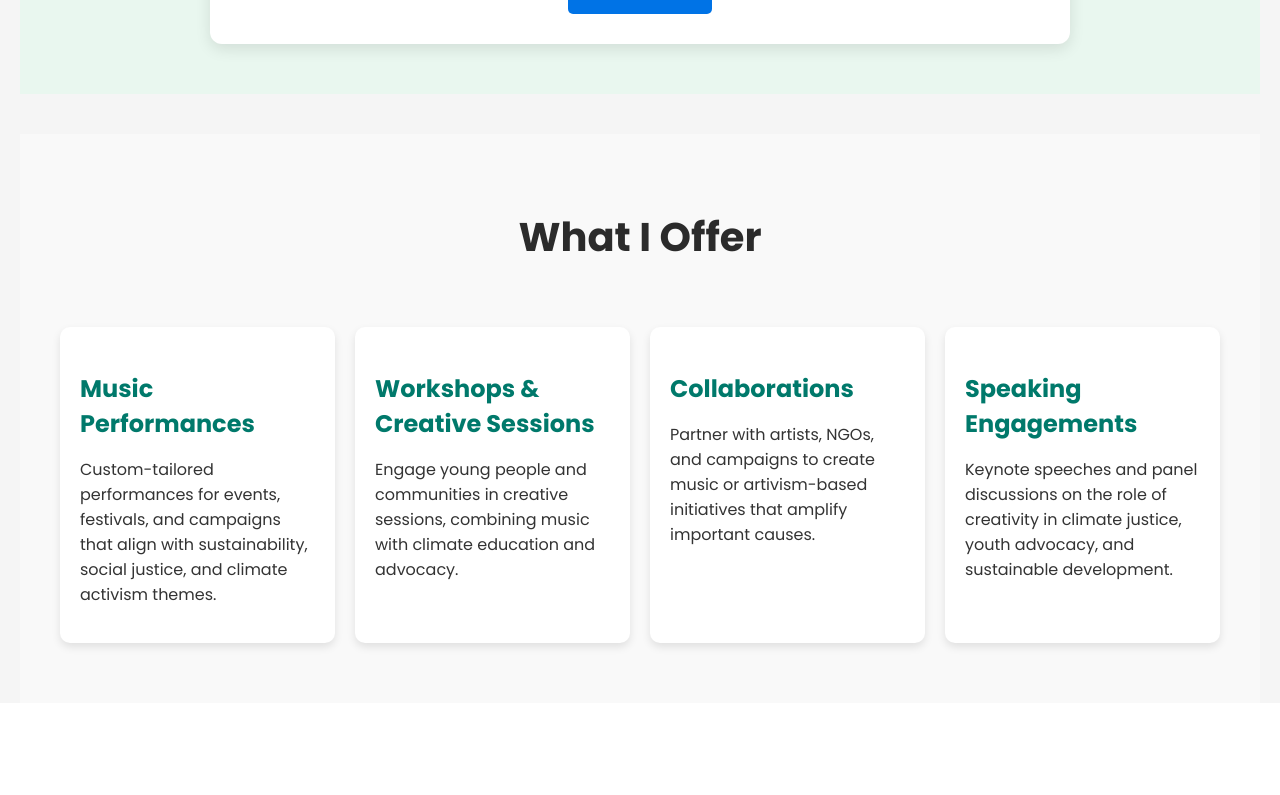
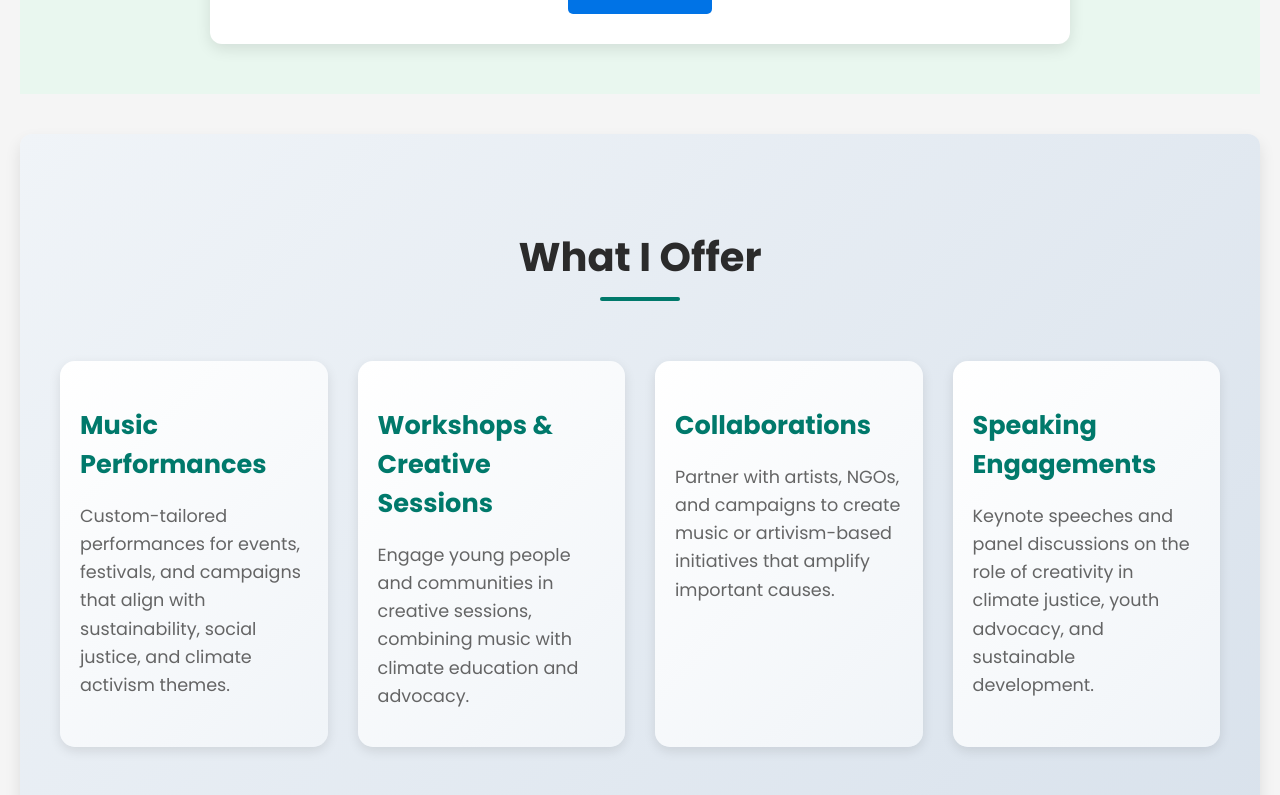
Before and after one commit to O-tero/portfolio, a React (Create React App) app: page / in a window 1280 px wide. Shown: the part 7725-8520 px from the top of the page. Built offline with nearby package versions, Linux system fonts and the light colour scheme.

Commit message:
Enhance styling and layout of Offerings component; update padding, background, and card styles for improved visual appeal and responsiveness

```diff
--- a/src/styles/Offerings.module.css
+++ b/src/styles/Offerings.module.css
@@ -1,11 +1,13 @@
 /* Container for the entire offerings section */
 .container {
-  padding: 40px 20px;
+  padding: 60px 20px;
   text-align: center;
-  background-color: #f9f9f9;
+  background: linear-gradient(135deg, #f0f4f8, #d9e2ec);
   max-width: 1200px;
   margin: 0 auto;
   font-family: 'Poppins', sans-serif;
+  border-radius: 12px;
+  box-shadow: 0 8px 16px rgba(0, 0, 0, 0.1);
 }
 
 /* Section title */
@@ -14,22 +16,33 @@
   font-family: 'Poppins', sans-serif; /* Stylish font for the heading */
   color: #2b2b2b;
   margin-bottom: 40px;
+  position: relative;
+}
+
+.heading::after {
+  content: '';
+  width: 80px;
+  height: 4px;
+  background-color: #00796b;
+  display: block;
+  margin: 10px auto 0;
+  border-radius: 2px;
 }
 
 /* Grid container for the offering cards */
 .grid {
   display: grid;
-  gap: 20px;
+  gap: 30px;
   grid-template-columns: repeat(auto-fit, minmax(250px, 1fr));
   padding: 20px;
 }
 
 /* Card styles */
 .card {
-  background-color: white;
+  background: linear-gradient(135deg, #ffffff, #f0f4f8);
   padding: 20px;
-  border-radius: 10px;
-  box-shadow: 0 4px 8px rgba(0, 0, 0, 0.1);
+  border-radius: 15px;
+  box-shadow: 0 4px 12px rgba(0, 0, 0, 0.1);
   transition: transform 0.3s ease, box-shadow 0.3s ease;
   position: relative;
   overflow: hidden;
@@ -37,36 +50,25 @@
 }
 
 .card:hover {
-  transform: translateY(-5px);
-  box-shadow: 0 6px 12px rgba(0, 0, 0, 0.15);
+  transform: translateY(-10px);
+  box-shadow: 0 8px 24px rgba(0, 0, 0, 0.15);
 }
 
 /* Card title */
-.card h3 {
-  font-size: 1.5rem;
+.cardTitle {
+  font-size: 1.6rem;
   font-family: 'Poppins', sans-serif; /* Stylish font for card titles */
   color: #00796b;
   margin-bottom: 15px;
 }
 
 /* Card description */
-.description {
+.cardDescription {
   font-size: 1.1rem;
   font-family: 'Poppins', sans-serif; /* Clean and readable font for descriptions */
   line-height: 1.6;
   color: #555;
   opacity: 0.9;
-}
-
-/* Expanded description state (legacy compatibility) */
-.descriptionExpanded {
-  max-height: 100em; /* Allows full expansion */
-  opacity: 1;
-}
-
-/* Hover effect for active cards (legacy compatibility) */
-.card.active {
-  background-color: #e0f7fa;
 }
 
 /* Responsive adjustments */
@@ -75,11 +77,11 @@
     font-size: 2rem;
   }
 
-  .card h3 {
+  .cardTitle {
     font-size: 1.3rem;
   }
 
-  .description {
+  .cardDescription {
     font-size: 0.9rem;
   }
 }
```
Also changed, not shown: src/components/Offerings.js (line endings or trailing spaces).
